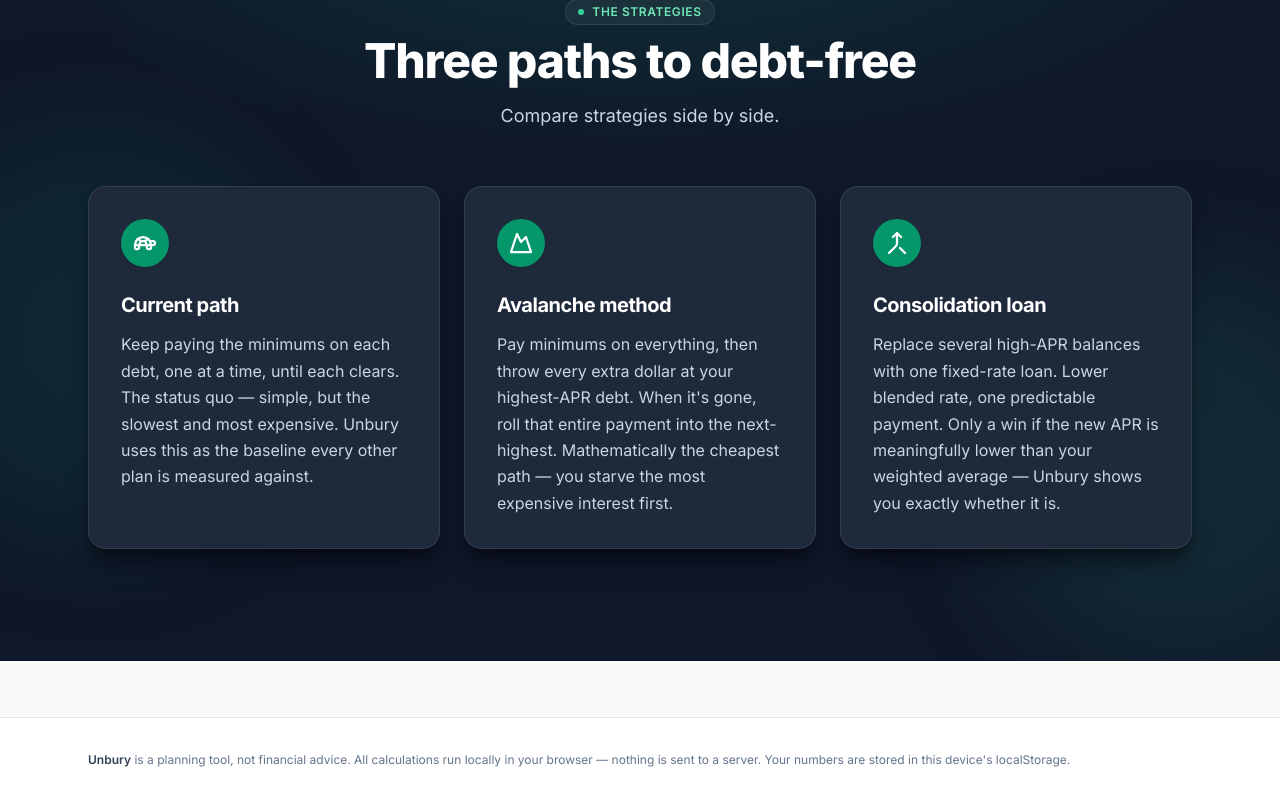
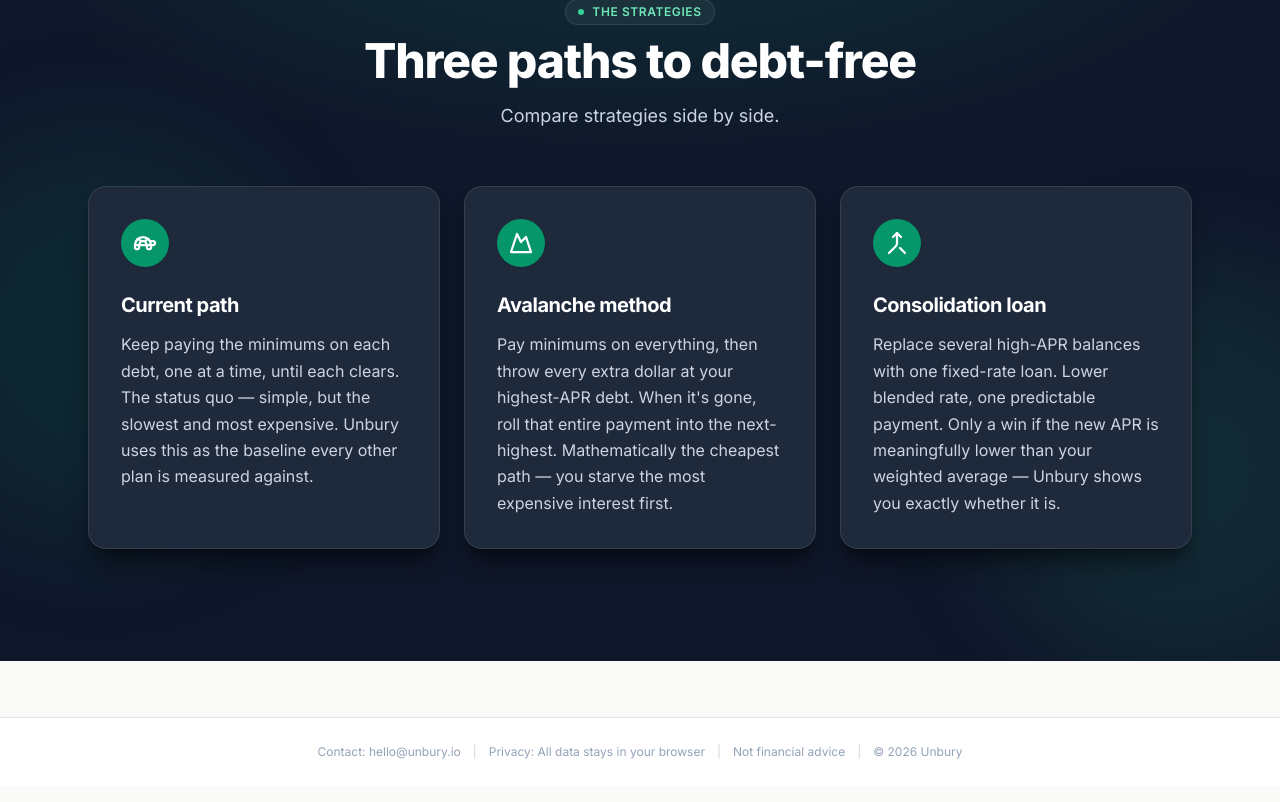
Before and after one commit to decafdigital/unbury, a React (Vite) app in the folder Documents/Claude/Projects/Debt app/: page / in a window 1280 px wide. Shown: the part 1154-1956 px from the top of the page. Built offline with nearby package versions, Linux system fonts and the light colour scheme; the HTML template or start-up script is replaced by a standard one.

Commit message:
Add footer with contact and privacy info

```diff
--- a/Documents/Claude/Projects/Debt app/src/components/Layout.tsx
+++ b/Documents/Claude/Projects/Debt app/src/components/Layout.tsx
@@ -87,13 +87,30 @@ export function Layout({ view, onChange, debtsEntered, children }: Props) {
         {children}
       </main>
       <footer className="border-t border-line bg-white">
-        <div className="mx-auto max-w-6xl px-8 py-8 text-xs leading-relaxed text-ink-muted md:px-6">
-          <p>
-            <span className="font-semibold text-ink-soft">Unbury</span> is a
-            planning tool, not financial advice. All calculations run locally
-            in your browser — nothing is sent to a server. Your numbers are
-            stored in this device's localStorage.
-          </p>
+        <div className="mx-auto max-w-6xl px-8 py-6 text-xs leading-relaxed text-slate-400 md:px-6">
+          <div className="flex flex-wrap items-center justify-center gap-x-3 gap-y-1.5 text-center">
+            <span>
+              Contact:{" "}
+              <a
+                href="mailto:hello@unbury.io"
+                className="transition-colors duration-150 hover:text-brand-700 focus-ring"
+              >
+                hello@unbury.io
+              </a>
+            </span>
+            <span aria-hidden="true" className="text-slate-300">
+              |
+            </span>
+            <span>Privacy: All data stays in your browser</span>
+            <span aria-hidden="true" className="text-slate-300">
+              |
+            </span>
+            <span>Not financial advice</span>
+            <span aria-hidden="true" className="text-slate-300">
+              |
+            </span>
+            <span>&copy; 2026 Unbury</span>
+          </div>
         </div>
       </footer>
     </div>
```
Also changed, not shown: Documents/Claude/Projects/Debt app/vite.config.ts.timestamp-1777351662077-f08515cb69815.mjs (added, +14 -0 lines).
